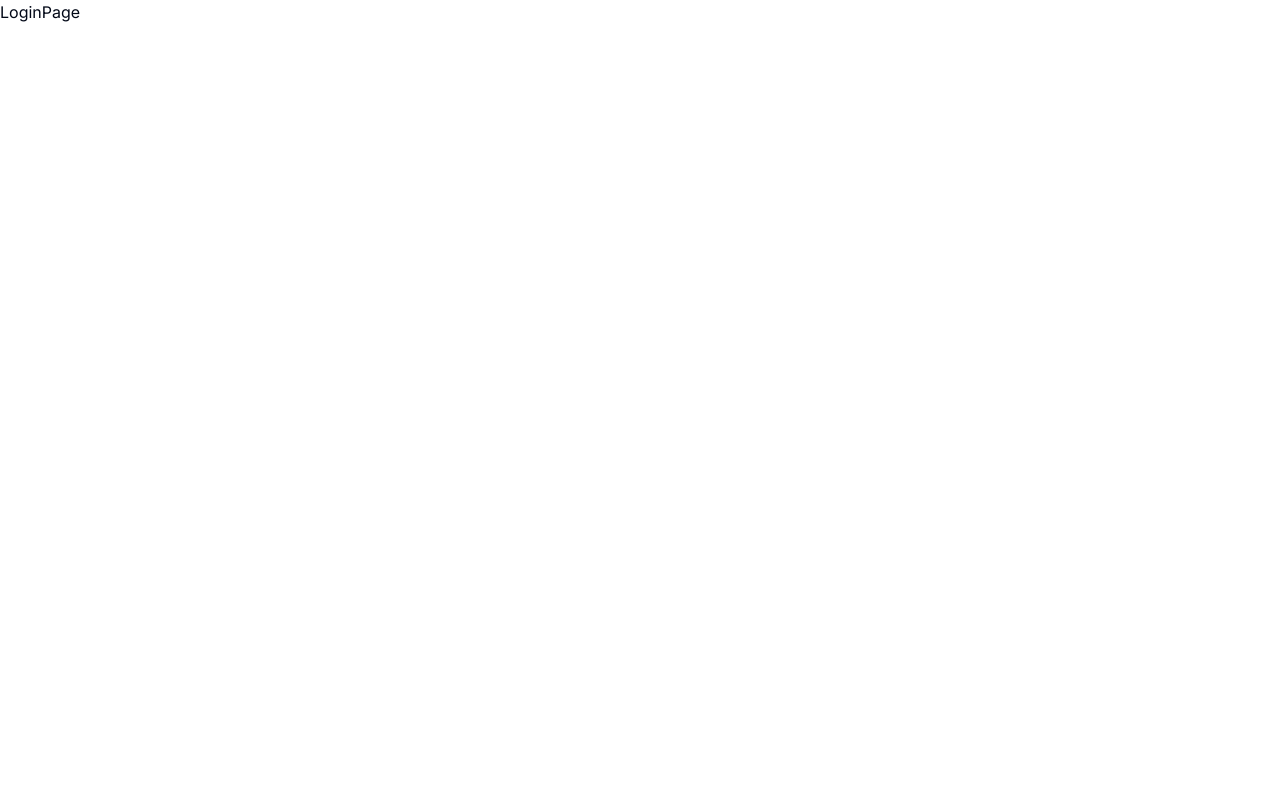
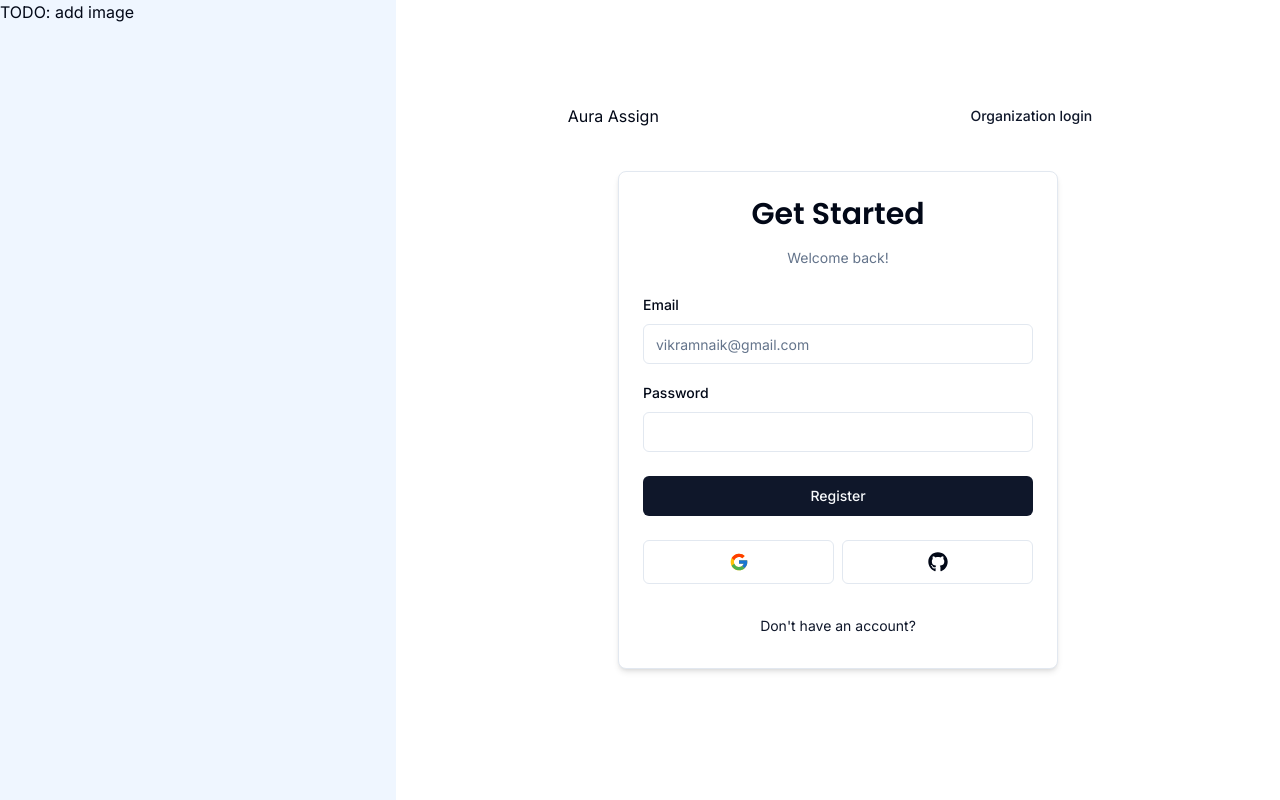
Before and after one commit to VikramNaik26/Aura-Assign, a Next.js app: page /user/login in a window 1280 px wide. Built offline with nearby package versions, Linux system fonts and the light colour scheme.

Commit message:
feat(ui): create login page with server action

```diff
--- /dev/null
+++ b/actions/login.ts
@@ -0,0 +1,15 @@
+"use server"
+
+import * as z from "zod"
+
+import { LoginSchema } from "@/schemas"
+
+export const login = async (values: z.infer<typeof LoginSchema>) => {
+  const validateFields = LoginSchema.safeParse(values)
+
+  if (!validateFields.success) {
+    return { error: "Invalid Fields" }
+  }
+
+  return { success: "Email sent!" }
+}
--- a/app/(auth)/user/login/page.tsx
+++ b/app/(auth)/user/login/page.tsx
@@ -1,6 +1,22 @@
+import { AuthHeader } from "@/app/(auth)/_components/AuthHeader"
+import { Bounded } from "@/components/Bounded"
+import { LoginForm } from "@/components/auth/LoginForm"
+
 const UserLoginPage = () => {
   return (
-    <main>LoginPage</main>
+    <main className="flex h-full">
+      <section className="flex-1 bg-blue-50">
+        TODO: add image
+      </section>
+      <Bounded
+        center
+        className="flex-grow my-auto h-full"
+        childClassName="h-full"
+      >
+        <AuthHeader />
+        <LoginForm />
+      </Bounded>
+    </main >
   )
 }
 
--- a/app/(auth)/user/register/page.tsx
+++ b/app/(auth)/user/register/page.tsx
@@ -1,5 +1,3 @@
-import Image from "next/image"
-
 import { AuthHeader } from "@/app/(auth)/_components/AuthHeader"
 import { Bounded } from "@/components/Bounded"
 import { RegisterForm } from "@/components/auth/RegisterForm"
--- a/components/auth/LoginForm.tsx
+++ b/components/auth/LoginForm.tsx
@@ -1,14 +1,112 @@
+"use client"
+
+import { useState, useTransition } from "react"
+import { useForm } from "react-hook-form"
+import * as z from "zod"
+import { zodResolver } from "@hookform/resolvers/zod"
+
+import { LoginSchema } from "@/schemas"
+import { register } from "@/actions/register"
+import {
+  Form,
+  FormControl,
+  FormField,
+  FormItem,
+  FormLabel,
+  FormMessage
+} from "@/components/ui/form"
 import { CardWrapper } from "@/components/auth/CardWrapper"
+import { Input } from "@/components/ui/input"
+import { Button } from "@/components/ui/button"
+import { FormError } from "@/components/FormError"
+import { FormSuccess } from "@/components/FormSuccess"
+import { login } from "@/actions/login"
 
 export const LoginForm = () => {
+  const [isPending, startTransition] = useTransition()
+  const [error, setError] = useState<string | undefined>("")
+  const [success, setSuccess] = useState<string | undefined>("")
+
+  const form = useForm<z.infer<typeof LoginSchema>>({
+    resolver: zodResolver(LoginSchema),
+    defaultValues: {
+      email: "",
+      password: ""
+    }
+  })
+
+  const onSubmit = (values: z.infer<typeof LoginSchema>) => {
+    setError("")
+    setSuccess("")
+
+    startTransition(() => {
+      login(values)
+        .then(data => {
+          setError(data.error)
+          setSuccess(data.success)
+        })
+    })
+  }
+
   return (
     <CardWrapper
       headerLabel="Welcome back!"
-      backButtonLabel="create an account"
+      backButtonLabel="Don't have an account?"
       backButtonHref="/user/register"
       showSocial
     >
-      Login Form!
+      <Form {...form}>
+        <form
+          onSubmit={form.handleSubmit(onSubmit)}
+          className="space-y-6"
+        >
+          <div className="space-y-4">
+            <FormField
+              control={form.control}
+              name="email"
+              render={({ field }) => (
+                <FormItem>
+                  <FormLabel>Email</FormLabel>
+                  <FormControl>
+                    <Input
+                      {...field}
+                      placeholder="vikramnaik@gmail.com"
+                      type="email"
+                      disabled={isPending}
+                    />
+                  </FormControl>
+                  <FormMessage />
+                </FormItem>
+              )}
+            />
+            <FormField
+              control={form.control}
+              name="password"
+              render={({ field }) => (
+                <FormItem>
+                  <FormLabel>Password</FormLabel>
+                  <FormControl>
+                    <Input
+                      {...field}
+                      type="password"
+                      disabled={isPending}
+                    />
+                  </FormControl>
+                  <FormMessage />
+                </FormItem>
+              )}
+            />
+          </div>
+          <FormSuccess message={success} />
+          <FormError message={error} />
+          <Button
+            type="submit"
+            className="w-full"
+          >
+            {isPending ? "Registering..." : "Register"}
+          </Button>
+        </form>
+      </Form>
     </CardWrapper>
   )
 }
--- a/schemas/index.ts
+++ b/schemas/index.ts
@@ -1,4 +1,13 @@
 import * as z from "zod"
+
+export const LoginSchema = z.object({
+  email: z.string().email({
+    message: "Email is required"
+  }),
+  password: z.string().min(6, {
+    message: "Password is required"
+  }),
+})
 
 export const RegisterSchema = z.object({
   email: z.string().email({
```
